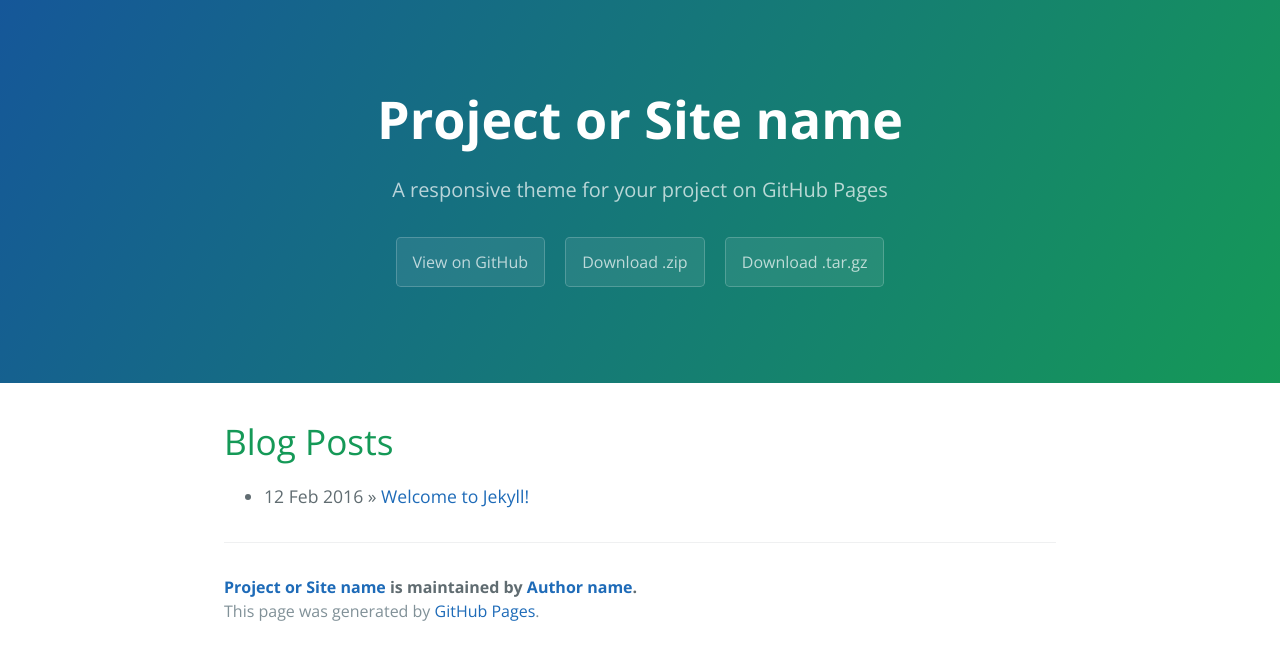
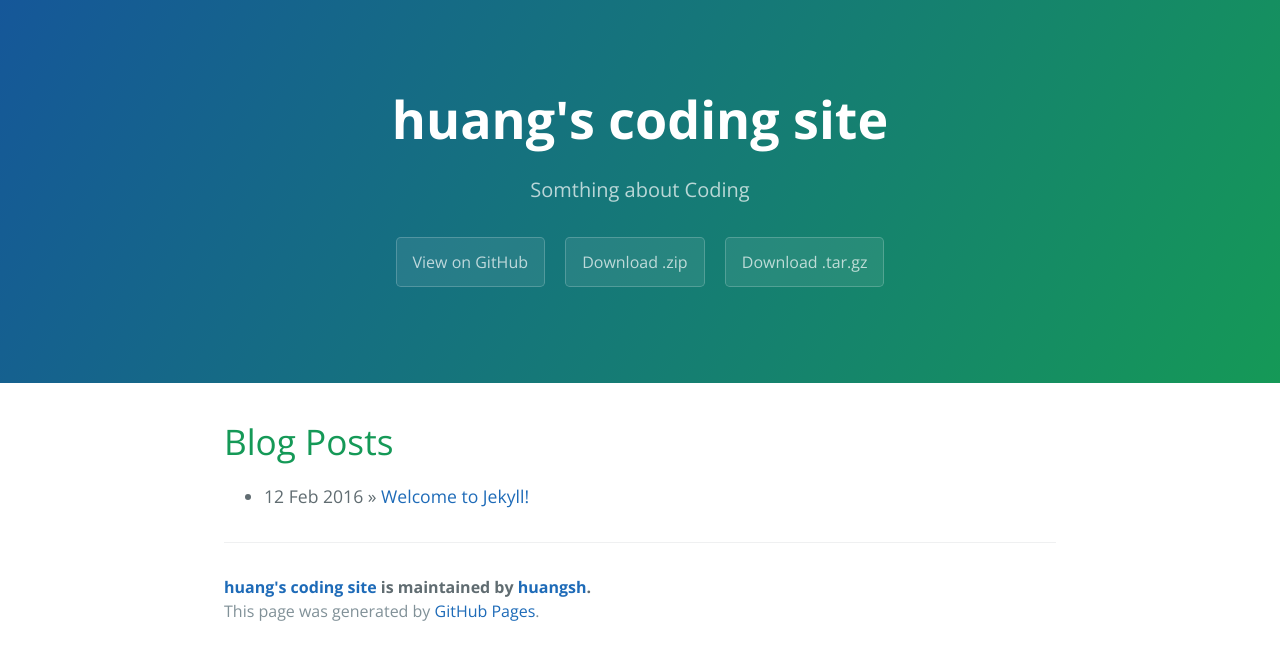
Before and after one commit to IsanaYashiro/IsanaYashiro.github.io, a Jekyll site: the page built from index.html, in a window 1280 px wide. Shown: the top 660 px of the page. Built offline with Jekyll 4.4.1, drawn with Linux system fonts in a browser that asks for light colours; the list of posts is cut into pages by our own code.

Commit message:
modify _config.yml

```diff
--- a/_config.yml
+++ b/_config.yml
@@ -1,13 +1,13 @@
 # Setup
-title:        Project or Site name
-tagline:      A responsive theme for your project on GitHub Pages
+title:        huang's coding site
+tagline:      Somthing about Coding
 baseurl:      ""
 paginate:     1
 locale:       "en"
 
 # About/contact
 author:
-  name:       Author name
+  name:       huangsh
   url:        http://yourhomepage.com
 
 # Gems
```
